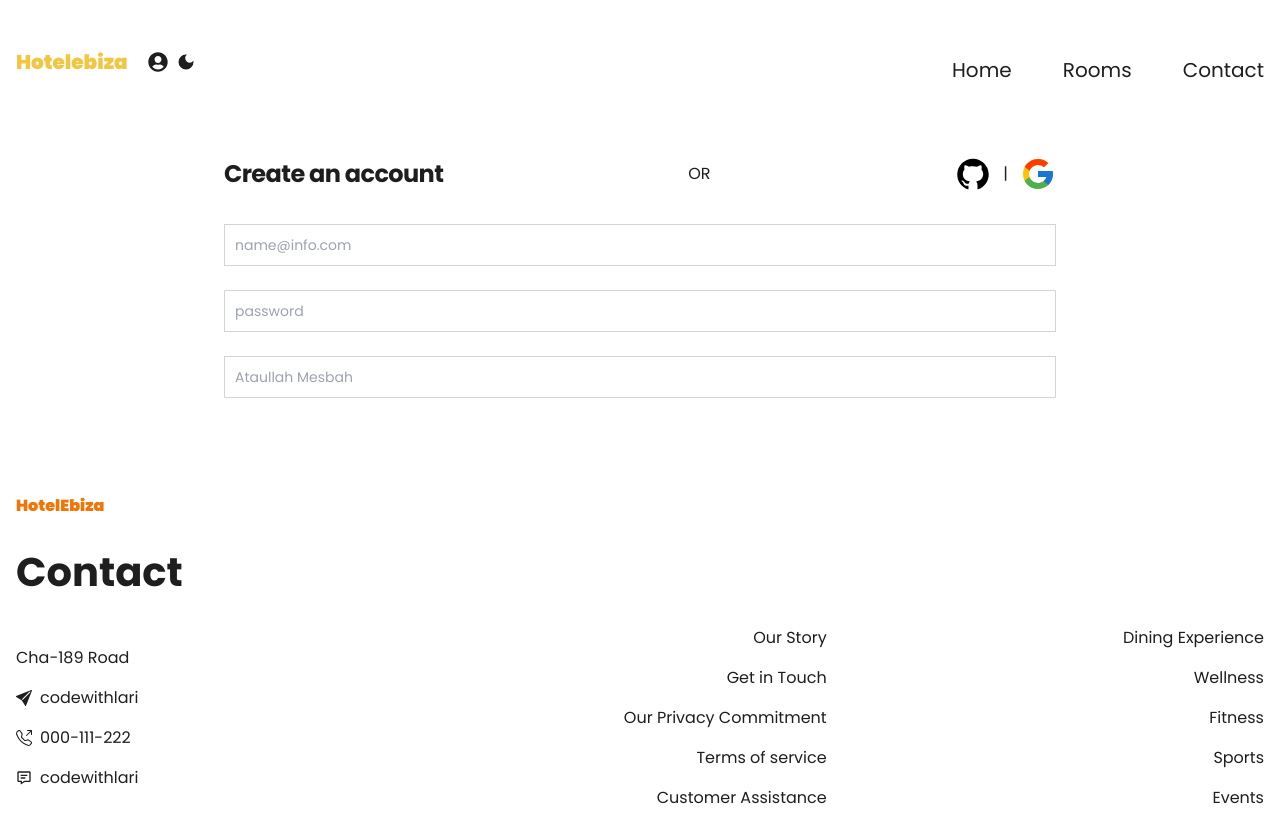
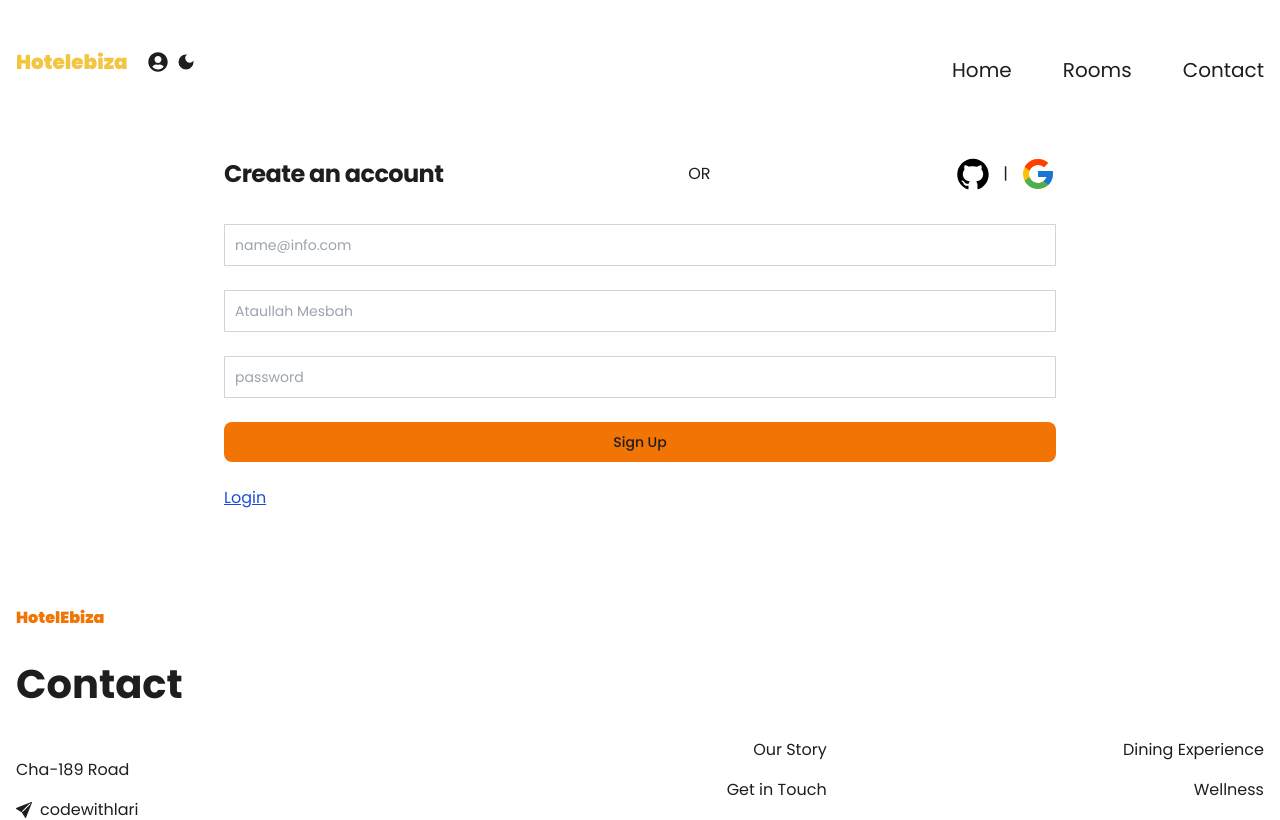
Before and after one commit to ataullahmesbah/hotel-management-nextjs-projects, a Next.js app: page /auth in a window 1280 px wide. Shown: the top 820 px of the page. Built offline with nearby package versions, Linux system fonts and the light colour scheme.

Commit message:
sign btn

```diff
--- a/app/auth/page.tsx
+++ b/app/auth/page.tsx
@@ -27,6 +27,14 @@ const Auth = () => {
                         className={inputStyles}
                     />
                     <input
+                        type="text"
+                        name='name'
+                        id='name'
+                        placeholder='Ataullah Mesbah'
+                        required
+                        className={inputStyles}
+                    />
+                    <input
                         type="password"
                         name='password'
                         id='password'
@@ -35,15 +43,10 @@ const Auth = () => {
                         minLength={8}
                         className={inputStyles}
                     />
-                    <input
-                        type="text"
-                        name='name'
-                        id='name'
-                        placeholder='Ataullah Mesbah'
-                        required
-                        className={inputStyles}
-                    />
+                    <button type="submit" className='w-full bg-tertiary-dark focus:outline-none font-medium rounded-lg text-sm px-5 py-2.5 text-center'>Sign Up</button>
                 </form>
+
+                <button className='text-blue-700 underline'>Login</button>
 
             </div>
         </section>
```
